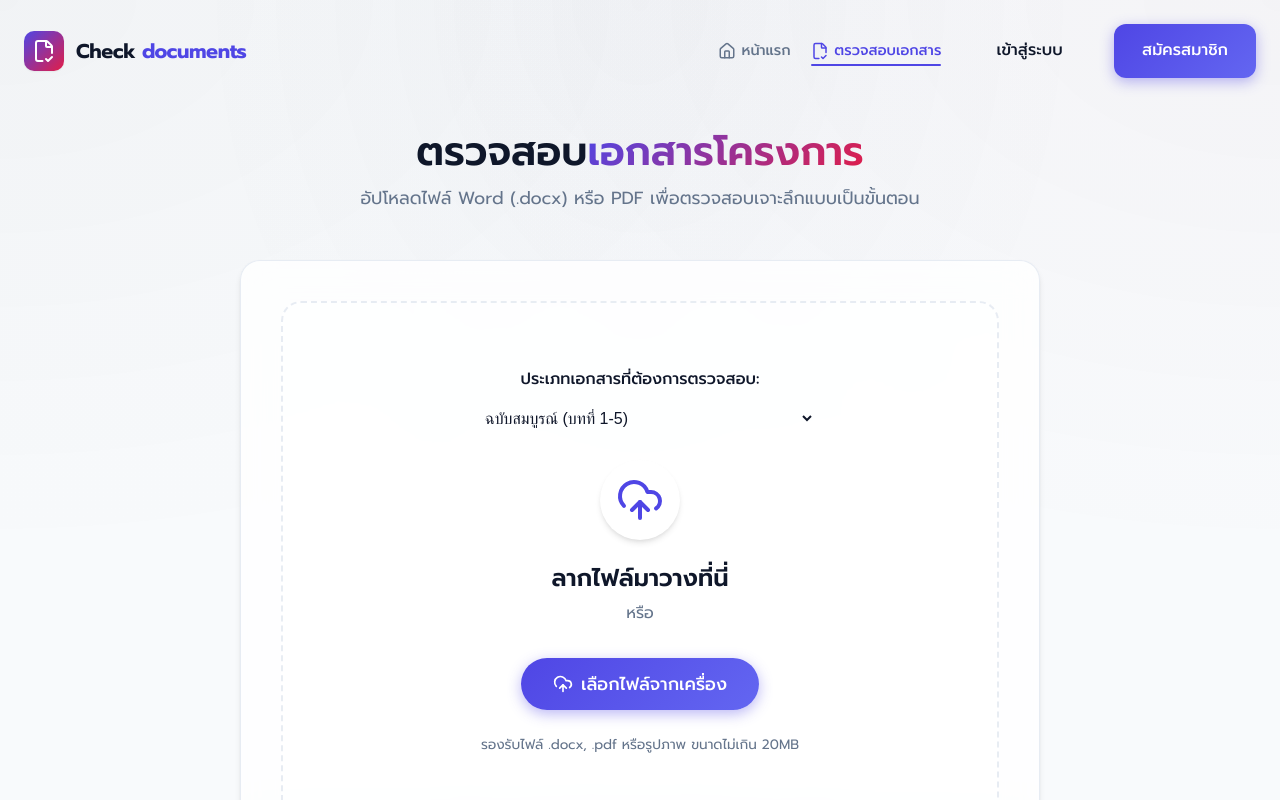
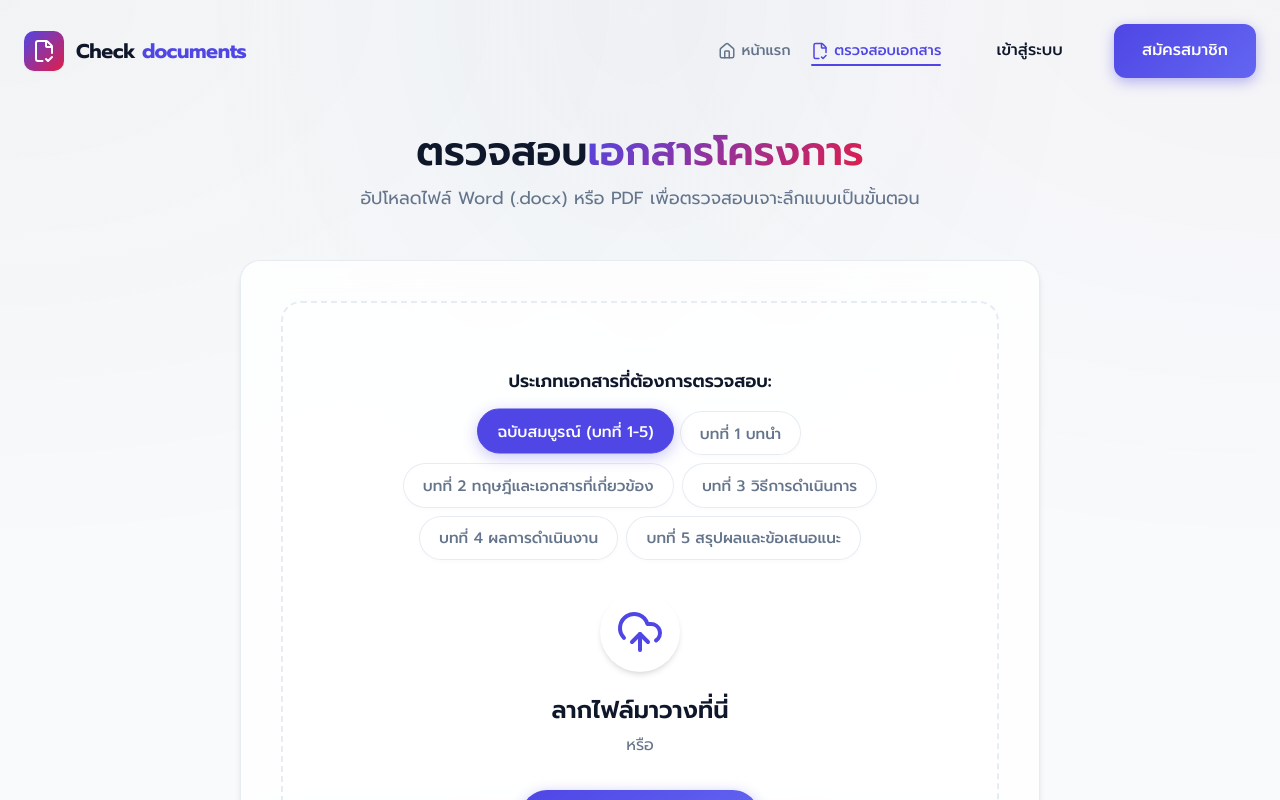
Before and after one commit to AdpKung/newdocxx, a React (Vite) app: page /check in a window 1280 px wide. Shown: the top 800 px of the page. Built offline with nearby package versions, Linux system fonts and the light colour scheme.

Commit message:
Feat: Update UI for document type selector to use animated pills

```diff
--- a/src/pages/CheckDocument.css
+++ b/src/pages/CheckDocument.css
@@ -59,6 +59,57 @@
 .drop-zone p {
   color: var(--text-muted);
   margin-bottom: 1.5rem;
+}
+
+.doc-type-selector {
+  margin-bottom: 2rem;
+  text-align: center;
+  width: 100%;
+}
+
+.doc-type-selector p {
+  font-weight: 600;
+  margin-bottom: 1rem;
+  color: var(--secondary);
+  font-size: 1.1rem;
+}
+
+.doc-type-pills {
+  display: flex;
+  flex-wrap: wrap;
+  justify-content: center;
+  gap: 0.5rem;
+  max-width: 600px;
+  margin: 0 auto;
+}
+
+.doc-type-pill {
+  background: var(--surface-solid);
+  border: 1px solid var(--border);
+  color: var(--text-muted);
+  padding: 0.6rem 1.2rem;
+  border-radius: 50px;
+  font-size: 0.95rem;
+  font-weight: 500;
+  cursor: pointer;
+  transition: all 0.3s cubic-bezier(0.4, 0, 0.2, 1);
+  box-shadow: 0 2px 5px rgba(0,0,0,0.02);
+}
+
+.doc-type-pill:hover {
+  border-color: var(--primary);
+  color: var(--primary);
+  background: rgba(79, 70, 229, 0.05);
+  transform: translateY(-2px);
+  box-shadow: 0 4px 12px rgba(79, 70, 229, 0.1);
+}
+
+.doc-type-pill.active {
+  background: var(--primary);
+  border-color: var(--primary);
+  color: white;
+  box-shadow: 0 4px 15px rgba(79, 70, 229, 0.3);
+  transform: translateY(-2px) scale(1.02);
 }
 
 .browse-btn {
--- a/src/pages/CheckDocument.jsx
+++ b/src/pages/CheckDocument.jsx
@@ -145,17 +145,37 @@ const CheckDocument = () => {
               >
                 {!file ? (
                   <>
-                    <div className="doc-type-selector" style={{ marginBottom: '1.5rem', textAlign: 'center' }}>
-                       <p style={{ fontWeight: 500, marginBottom: '0.5rem', color: 'var(--text-color)' }}>ประเภทเอกสารที่ต้องการตรวจสอบ:</p>
-                       <select value={docType} onChange={(e) => setDocType(e.target.value)} style={{ padding: '0.5rem 1rem', borderRadius: '8px', border: '1px solid var(--border-color)', width: '100%', maxWidth: '350px', fontSize: '1rem', outline: 'none', background: 'var(--bg-card)', color: 'var(--text-color)', cursor: 'pointer' }}>
-                         <option value="full">ฉบับสมบูรณ์ (บทที่ 1-5)</option>
-                         <option value="chap1">บทที่ 1 บทนำ</option>
-                         <option value="chap2">บทที่ 2 ทฤษฎีและเอกสารที่เกี่ยวข้อง</option>
-                         <option value="chap3">บทที่ 3 วิธีการดำเนินการ</option>
-                         <option value="chap4">บทที่ 4 ผลการดำเนินงาน</option>
-                         <option value="chap5">บทที่ 5 สรุปผลและข้อเสนอแนะ</option>
-                       </select>
-                    </div>
+                    <motion.div
+                      className="doc-type-selector"
+                      initial={{ opacity: 0, y: -10 }}
+                      animate={{ opacity: 1, y: 0 }}
+                      transition={{ delay: 0.1 }}
+                    >
+                       <p>ประเภทเอกสารที่ต้องการตรวจสอบ:</p>
+                       <div className="doc-type-pills">
+                         {[
+                           { id: 'full', label: 'ฉบับสมบูรณ์ (บทที่ 1-5)' },
+                           { id: 'chap1', label: 'บทที่ 1 บทนำ' },
+                           { id: 'chap2', label: 'บทที่ 2 ทฤษฎีและเอกสารที่เกี่ยวข้อง' },
+                           { id: 'chap3', label: 'บทที่ 3 วิธีการดำเนินการ' },
+                           { id: 'chap4', label: 'บทที่ 4 ผลการดำเนินงาน' },
+                           { id: 'chap5', label: 'บทที่ 5 สรุปผลและข้อเสนอแนะ' }
+                         ].map(type => (
+                           <motion.button
+                             key={type.id}
+                             whileHover={{ scale: 1.02 }}
+                             whileTap={{ scale: 0.98 }}
+                             className={`doc-type-pill ${docType === type.id ? 'active' : ''}`}
+                             onClick={(e) => {
+                               e.preventDefault();
+                               setDocType(type.id);
+                             }}
+                           >
+                             {type.label}
+                           </motion.button>
+                         ))}
+                       </div>
+                    </motion.div>
                     <div className="drop-icon-wrapper">
                       <UploadCloud size={48} className="drop-icon" />
                     </div>
```
